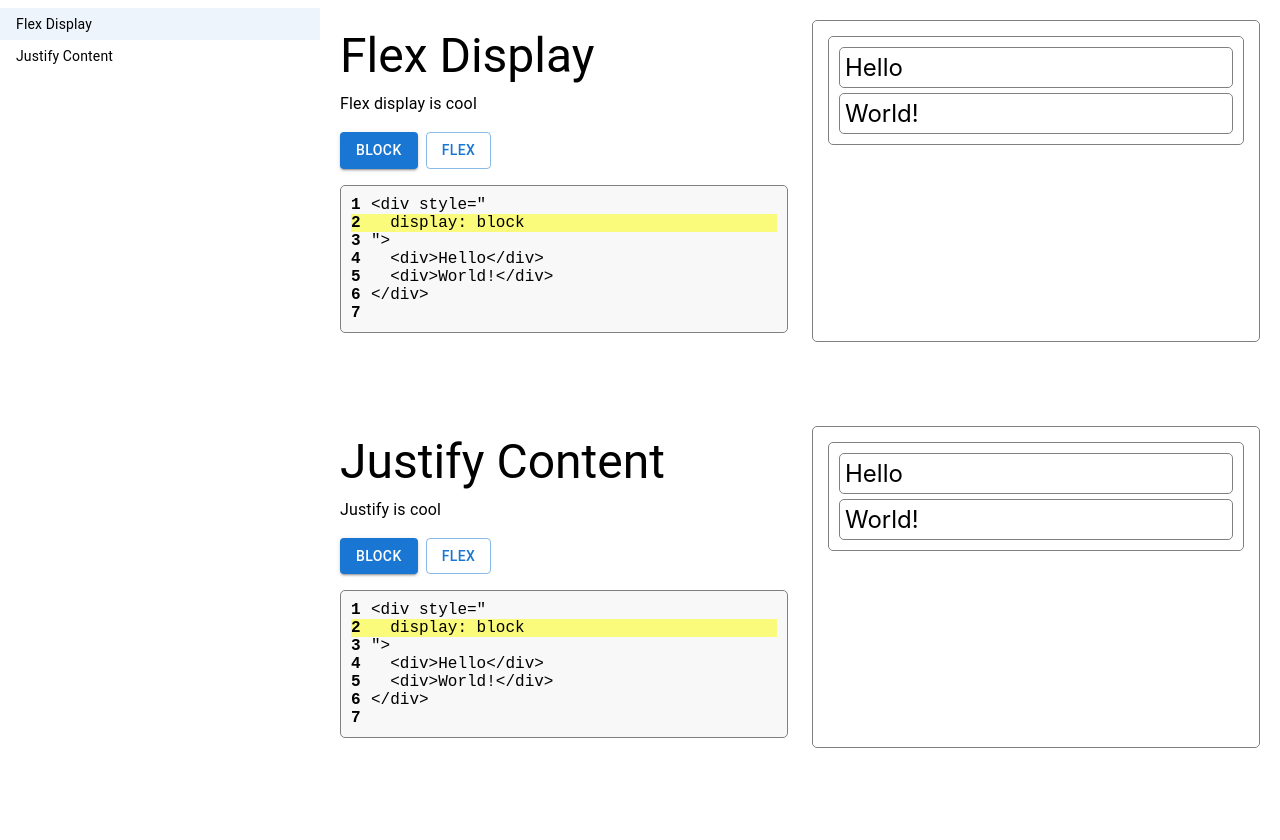
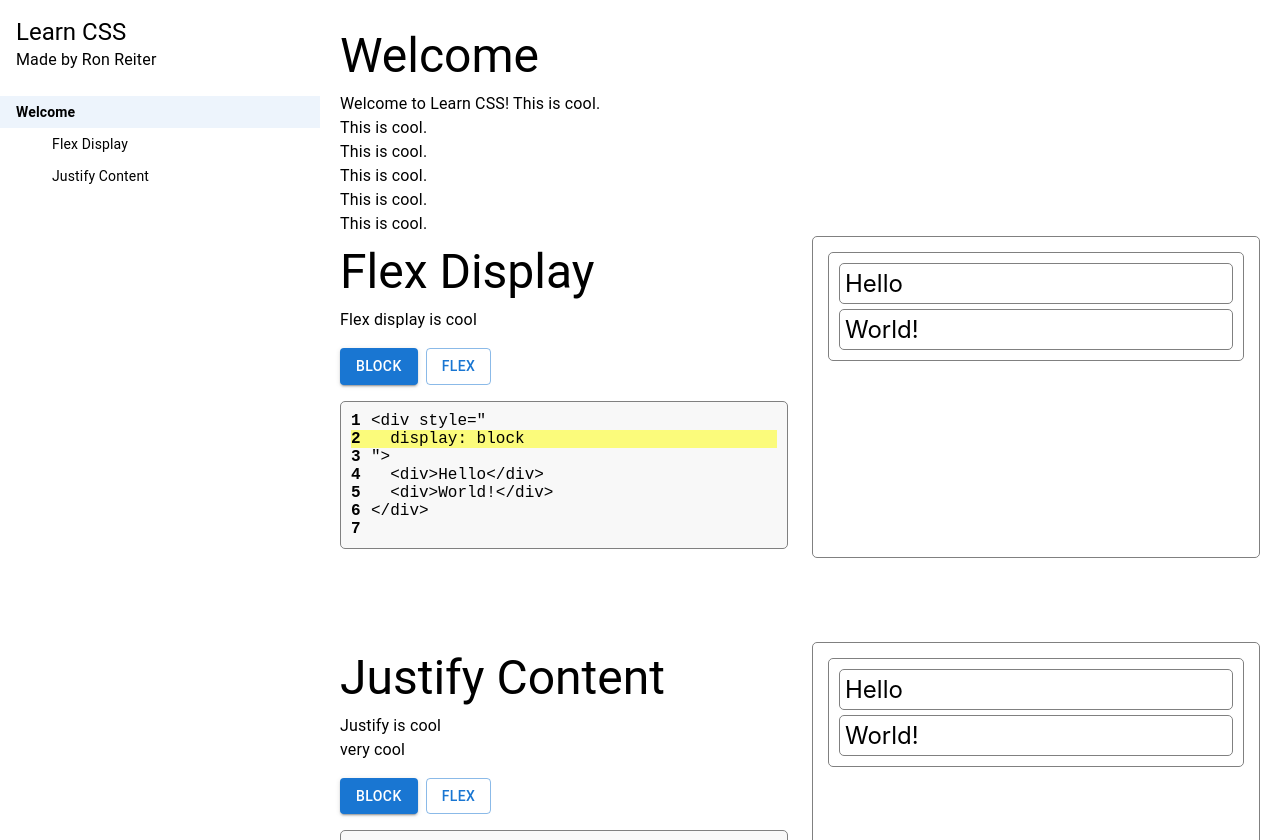
Before and after one commit to ronreiter/learncss, a React (Create React App) app: page / in a window 1280 px wide. Built offline with nearby package versions, Linux system fonts and the light colour scheme; the HTML template or start-up script is replaced by a standard one.

Commit message:
tutorials mechanism

```diff
--- a/public/tutorial/justify-content.yml
+++ b/public/tutorial/justify-content.yml
@@ -1,5 +1,7 @@
 title: Justify Content
-description: Justify is cool
+description: |
+  Justify is cool
+  very cool
 highlight: 1
 html: |
   <div style="
--- /dev/null
+++ b/public/tutorial/welcome.yml
@@ -0,0 +1,8 @@
+title: Welcome
+description: |
+  Welcome to Learn CSS! This is cool.
+  This is cool.
+  This is cool.
+  This is cool.
+  This is cool.
+  This is cool.
--- a/src/App.tsx
+++ b/src/App.tsx
@@ -1,6 +1,6 @@
 import React, {useEffect, useRef, useState} from 'react';
 import './App.css';
-import {AppBar, Box, Grid, ListItemText, MenuItem, MenuList} from '@mui/material';
+import {AppBar, Box, Grid, ListItemText, MenuItem, MenuList, Typography} from '@mui/material';
 
 import {ThemeProvider, createTheme} from '@mui/material/styles';
 import Block from './Block';
@@ -21,6 +21,7 @@ export interface IBlock {
 }
 
 const TUTORIALS = [
+  "welcome.yml",
   "flex.yml",
   "justify-content.yml",
 ]
@@ -83,19 +84,22 @@ function App() {
   return (
     <ThemeProvider theme={darkTheme}>
       <div className="App">
-        <AppBar/>
         <Box>
           <Grid container>
-            <Grid item xs={3}>
+            <Grid item xs={3} sx={{ height: '100vh '}}>
+              <Box sx={{ p: 2 }}>
+                <Typography variant="h5">Learn CSS</Typography>
+                <Typography>Made by Ron Reiter</Typography>
+              </Box>
               <MenuList dense>
                 {data.map((item, index) => (
                   <MenuItem key={index} selected={index === currentSection} onClick={() => navigate(index)}>
-                    <ListItemText>{item.title}</ListItemText>
+                    <ListItemText inset={!!item.html}><Typography variant="body2" sx={{ fontWeight: item.html ? 'inherit': 'bold' }}>{item.title}</Typography></ListItemText>
                   </MenuItem>
                 ))}
               </MenuList>
             </Grid>
-            <Grid item xs={9} >
+            <Grid item xs={9} sx={{ height: '100vh '}}>
               <div ref={scrollContainer as any} style={{ padding: 20, overflow: 'scroll', height: '100vh'}}>
               {data.map((block, index) => (
                 <Block key={index} block={block}/>
--- a/src/Block.tsx
+++ b/src/Block.tsx
@@ -4,6 +4,16 @@ import {IBlock} from './App';
 
 export default function Block({block}: { block: IBlock, children?: React.ReactNode }) {
   const [currentOption, setCurrentOption] = useState<number>(0);
+
+
+  if (!block.html) {
+    return (
+      <>
+          <Typography component="h3" variant="h3" sx={{mt: 1}}>{block.title}</Typography>
+          <Typography sx={{ mt: 1, whiteSpace: 'pre' }}>{block.description}</Typography>
+      </>
+    )
+  }
 
   const compiled = block.html.replace("{{ option }}", block.options[currentOption]);
 
@@ -12,7 +22,7 @@ export default function Block({block}: { block: IBlock, children?: React.ReactNo
       <Grid container columnSpacing={3} rowSpacing={5} sx={{mb: 10}}>
         <Grid item xs={12} md={6}>
           <Typography component="h3" variant="h3" sx={{mt: 1}}>{block.title}</Typography>
-          <Typography sx={{mt: 1}}>{block.description}</Typography>
+          <Typography sx={{mt: 1, whiteSpace: 'pre' }}>{block.description}</Typography>
 
           <Box sx={{my: 2}}>
             {block.options.map((option, index) => (
```
